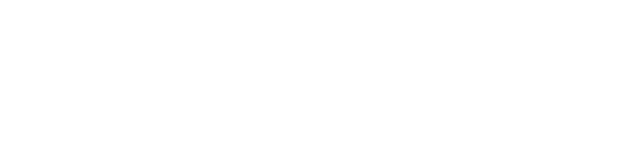
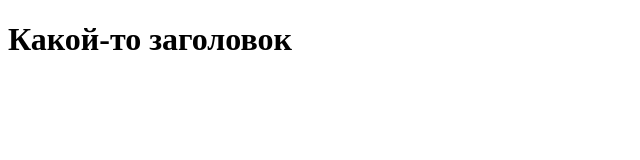
Before and after one commit to Evkovich/wer, a plain HTML site: page index.html in a window 1280 px wide. Shown: the whole page, without its empty margins (0-640 px from the left). Drawn offline with Linux system fonts and the light colour scheme.

Commit message:
создали файл html и добавили h1

```diff
--- a/index.html
+++ b/index.html
@@ -7,6 +7,6 @@
     <title>Document</title>
 </head>
 <body>
-
+    <h1>Какой-то заголовок</h1>
 </body>
 </html>
```
